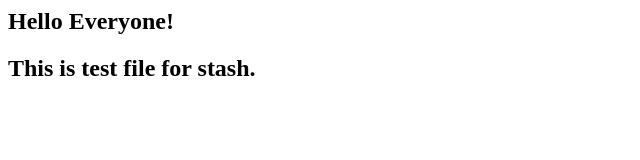
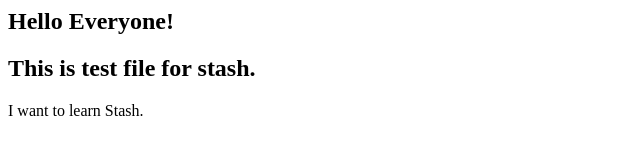
Before and after one commit to mbjambukiya/Training, a plain HTML site: page test.html in a window 1280 px wide. Shown: the whole page, without its empty margins (0-640 px from the left). Drawn offline with Linux system fonts and the light colour scheme.

Commit message:
change in test

```diff
--- a/test.html
+++ b/test.html
@@ -5,5 +5,6 @@
     <body>
         <h2>Hello Everyone!</h2>
         <h2>This is test file for stash.</h2>
+        <p>I want to learn Stash.</p>
     </body>
 </html>
```
